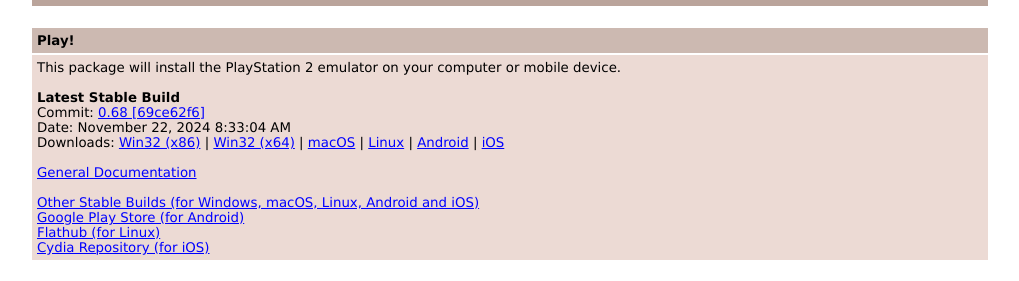
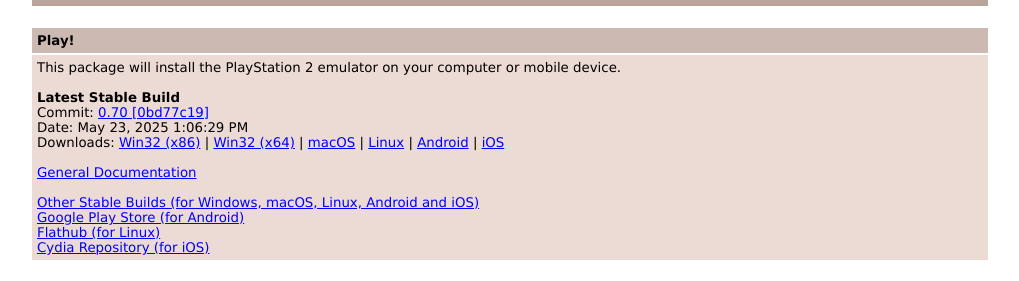
Before and after one commit to jpd002/PlayWebSite, a PHP site: page /downloads.php in a window 1280 px wide. Shown: the part 153-434 px from the top of the page, without its empty margins (130-1149 px from the left). Run offline with PHP 8.4, Linux system fonts and the light colour scheme.

Commit message:
Update Play version.

```diff
--- a/downloads.php
+++ b/downloads.php
@@ -1,9 +1,9 @@
 <!DOCTYPE HTML>
 <?php
 include("config.php");
-$g_buildCommitMessage = "0.68";
-$g_buildCommitHash = "69ce62f6";
-$g_buildCommitDate = "November 22, 2024 8:33:04 AM";
+$g_buildCommitMessage = "0.70";
+$g_buildCommitHash = "0bd77c19";
+$g_buildCommitDate = "May 23, 2025 1:06:29 PM";
 ?>
 <html xmlns="http://www.w3.org/1999/xhtml">
 
```
